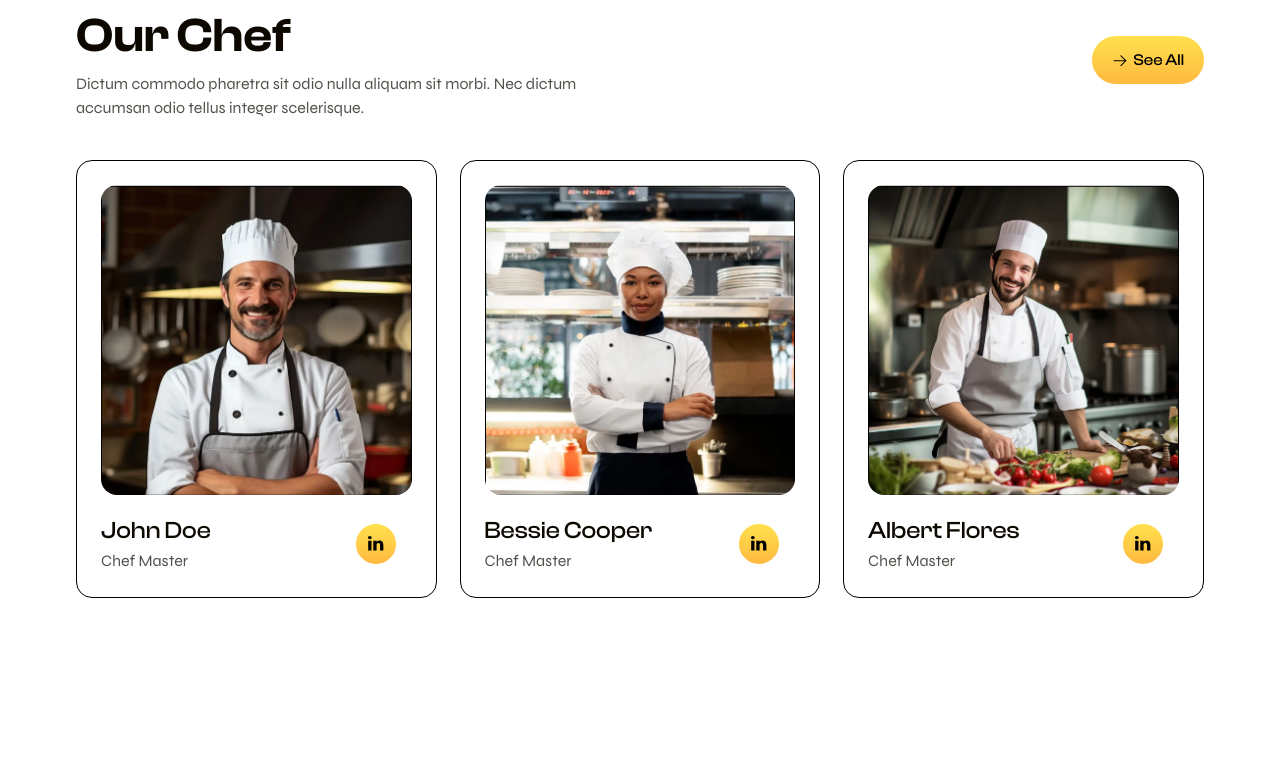
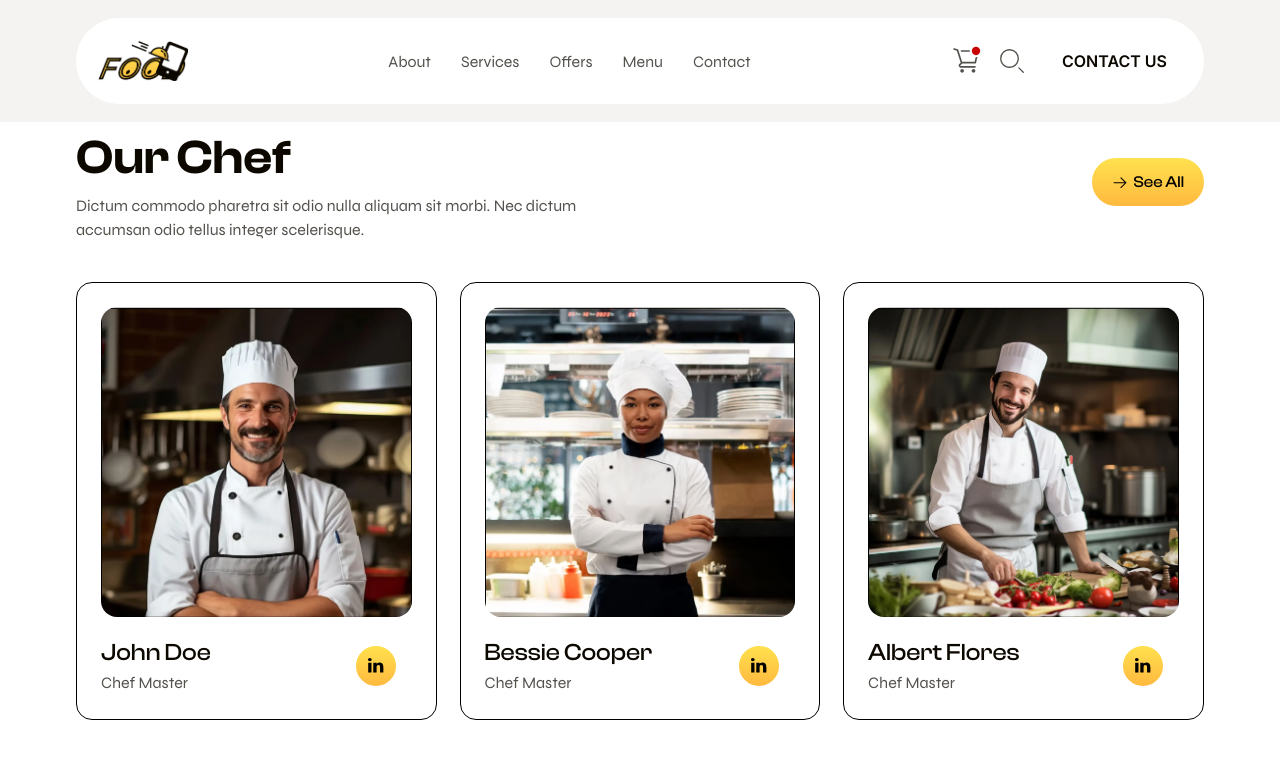
Before and after one commit to sachin-niyana/food, a Next.js app: page / in a window 1280 px wide. Shown: the top 758 px of the page. Built offline with nearby package versions, Linux system fonts and the light colour scheme.

Commit message:
our chef section complete

```diff
--- a/src/app/page.js
+++ b/src/app/page.js
@@ -1,11 +1,13 @@
+import FooterSection from "@/components/FooterSection";
 import Navbar from "@/components/Navbar";
 import OurChef from "@/components/OurChef";
 
 export default function Home() {
   return (
     <div>
-      {/* <Navbar /> */}
+      <Navbar />
       <OurChef />
+      <FooterSection />
     </div>
   );
 }
--- /dev/null
+++ b/src/components/FooterSection.jsx
@@ -0,0 +1,13 @@
+import React from 'react'
+
+const FooterSection = () => {
+    return (
+        <div>
+            <div className='container mx-auto max-w-[1152px] px-3'>
+
+            </div>
+        </div>
+    )
+}
+
+export default FooterSection
```
Also changed, not shown: public/assets/images/footer/footer-logo.png (added).
